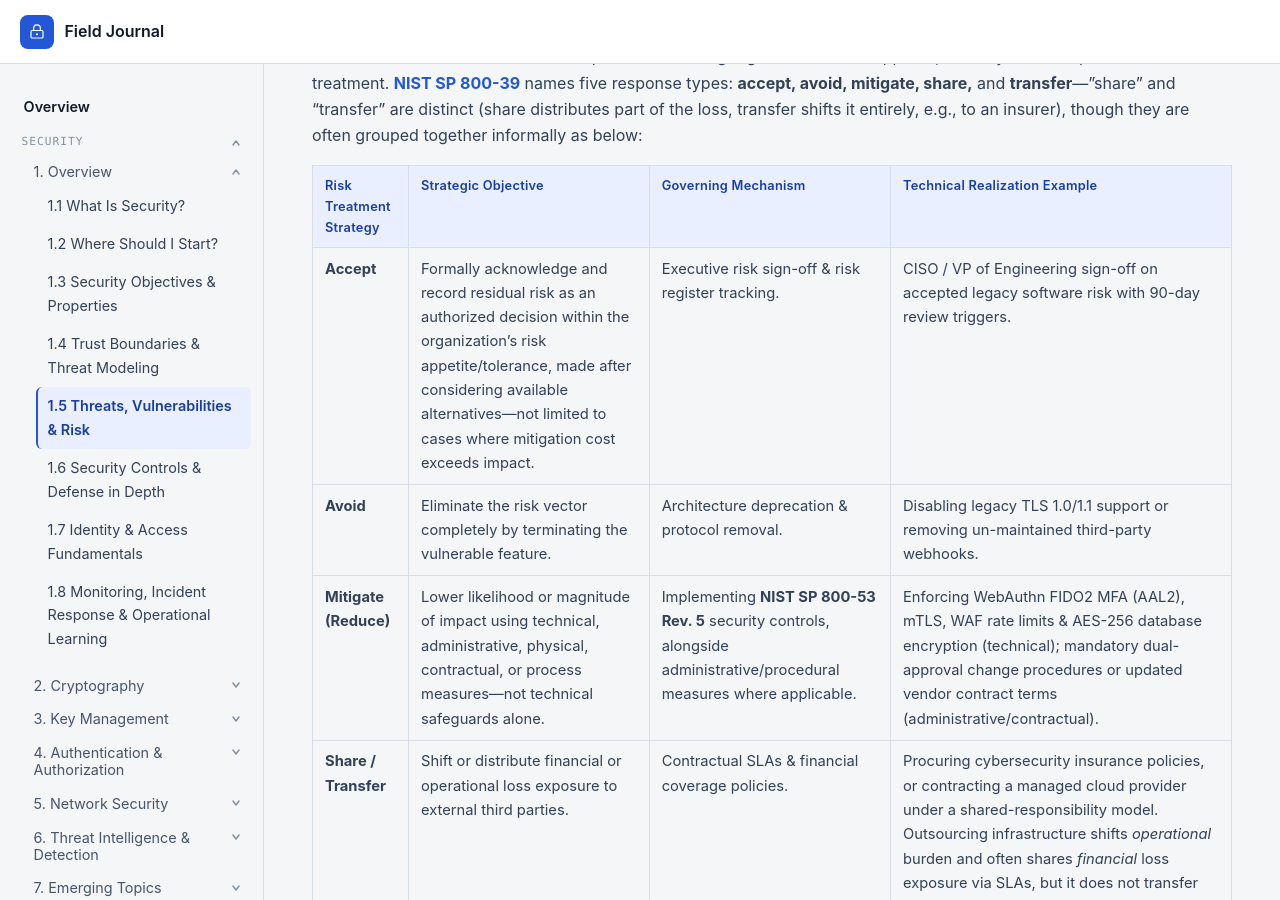
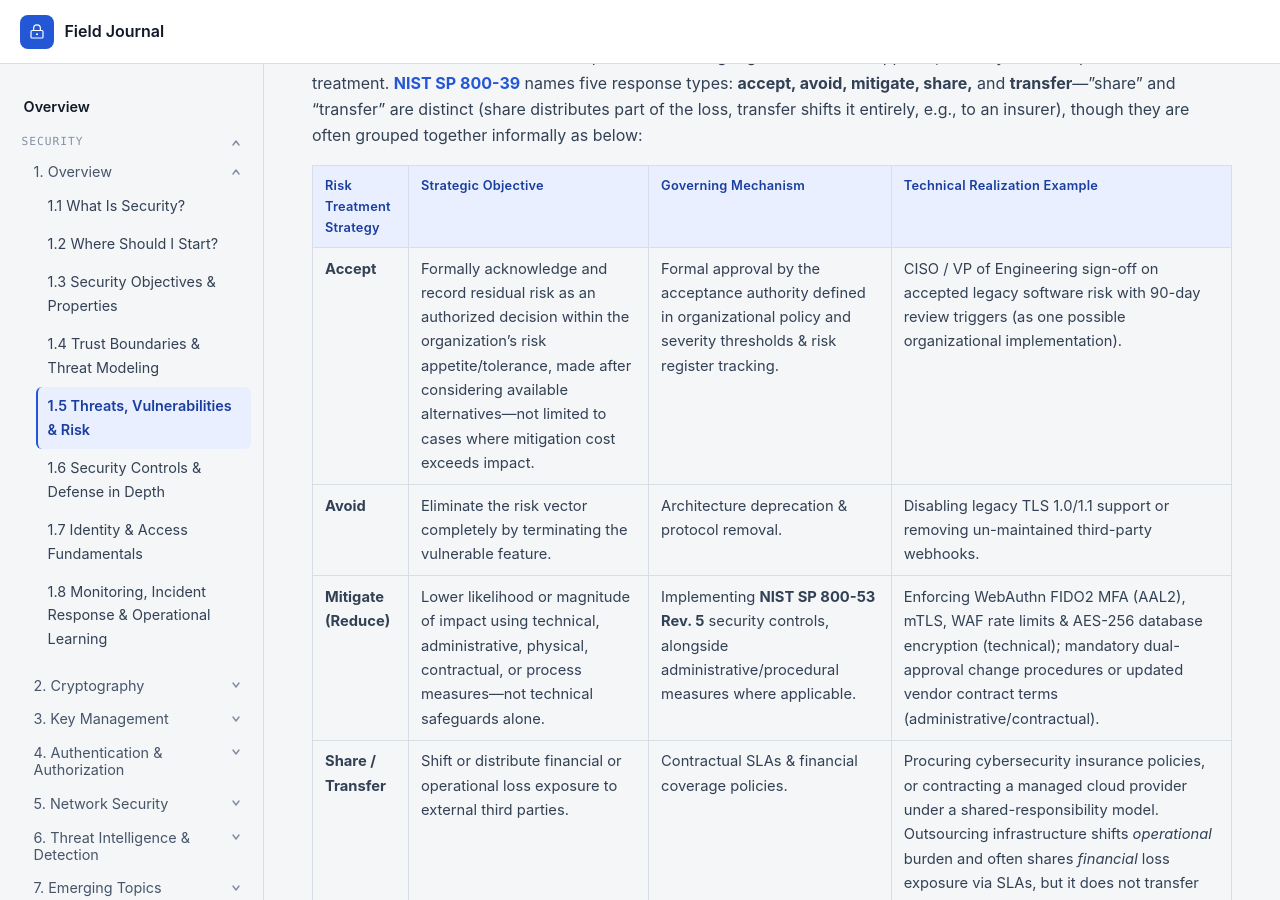
Before and after one commit to llody9977/journal, a Jekyll site: the page built from topics/risk-fundamentals.md, in a window 1280 px wide and 900 px high, scrolled down 8416 px. Built offline with Jekyll 4.4.1, drawn with Linux system fonts in a browser that asks for light colours; some of the changed text lies outside the part shown.

Commit message:
fix(section-1): align risk acceptance authority and update defense-in-depth SVG connectors and alt text

```diff
--- a/topics/risk-fundamentals.md
+++ b/topics/risk-fundamentals.md
@@ -31,7 +31,7 @@ The table below is a journal working model informed by **[NIST SP 800-30 Rev. 1]
 | **Impact** | Extent of harm resulting from a threat event—successful vulnerability exploitation is one cause, alongside operational failure, human error, dependency loss, or an environmental event with no software vulnerability involved. | Financial loss, regulatory fine, operational downtime, breach notification. | Magnitude of potential harm. |
 | **Risk Exposure** | Overall significance of potential harm. **NIST SP 800-30** describes risk as a function of threat likelihood and impact without mandating a specific formula; `Risk ≈ Likelihood × Impact` used below is a simplified journal working model, not a normative NIST equation. | Qualitative rating (*Low/Med/High*) or quantitative FAIR financial loss (USD). | Decision metric for risk treatment. |
 | **Security Control** | A technical, physical, or administrative/managerial safeguard deployed to alter risk likelihood or impact (**NIST SP 800-53**). | Web Application Firewall (WAF), WebAuthn MFA, AES-256 encryption (technical); badge access (physical); separation-of-duties policy (administrative). | Mitigating countermeasure. |
-| **Residual Risk** | Exposure remaining after security controls operate (**NIST SP 800-39**). Residual risk is simply what's left—it still requires an explicit response (accept, further mitigate, avoid, or share/transfer); it is not already accepted by default. | Exposure formally reviewed and, where accepted, signed off by executive asset owners. | Net organization risk posture. |
+| **Residual Risk** | Exposure remaining after security controls operate (**NIST SP 800-39**). Residual risk is simply what's left—it still requires an explicit response (accept, further mitigate, avoid, or share/transfer); it is not already accepted by default. | Exposure formally reviewed and, where accepted, formally approved by the acceptance authority defined in organizational policy and severity thresholds. | Net organization risk posture. |
 
 Where the qualitative `Likelihood × Impact` model above is too coarse for financial decision-making, **[Open FAIR (Factor Analysis of Information Risk)](https://www.opengroup.org/certifications/openfair)**—maintained by The Open Group under the O-RA (Risk Analysis) and O-RT (Risk Taxonomy) standards—offers a quantitative alternative: it decomposes risk into loss event frequency and loss magnitude distributions to produce a probable financial loss range (e.g., USD), rather than a Low/Medium/High label.
 
@@ -114,7 +114,7 @@ When a risk assessment identifies exposure exceeding organizational risk appetit
 
 | Risk Treatment Strategy | Strategic Objective | Governing Mechanism | Technical Realization Example |
 |---|---|---|---|
-| **Accept** | Formally acknowledge and record residual risk as an authorized decision within the organization's risk appetite/tolerance, made after considering available alternatives—not limited to cases where mitigation cost exceeds impact. | Executive risk sign-off &amp; risk register tracking. | CISO / VP of Engineering sign-off on accepted legacy software risk with 90-day review triggers. |
+| **Accept** | Formally acknowledge and record residual risk as an authorized decision within the organization's risk appetite/tolerance, made after considering available alternatives—not limited to cases where mitigation cost exceeds impact. | Formal approval by the acceptance authority defined in organizational policy and severity thresholds &amp; risk register tracking. | CISO / VP of Engineering sign-off on accepted legacy software risk with 90-day review triggers (as one possible organizational implementation). |
 | **Avoid** | Eliminate the risk vector completely by terminating the vulnerable feature. | Architecture deprecation &amp; protocol removal. | Disabling legacy TLS 1.0/1.1 support or removing un-maintained third-party webhooks. |
 | **Mitigate (Reduce)** | Lower likelihood or magnitude of impact using technical, administrative, physical, contractual, or process measures—not technical safeguards alone. | Implementing **NIST SP 800-53 Rev. 5** security controls, alongside administrative/procedural measures where applicable. | Enforcing WebAuthn FIDO2 MFA (AAL2), mTLS, WAF rate limits &amp; AES-256 database encryption (technical); mandatory dual-approval change procedures or updated vendor contract terms (administrative/contractual). |
 | **Share / Transfer** | Shift or distribute financial or operational loss exposure to external third parties. | Contractual SLAs &amp; financial coverage policies. | Procuring cybersecurity insurance policies, or contracting a managed cloud provider under a shared-responsibility model. Outsourcing infrastructure shifts *operational* burden and often shares *financial* loss exposure via SLAs, but it does not transfer the organization's own accountability for the data or regulatory obligations. |
```
Also changed, not shown: scripts/generate-journal-diagrams.mjs (+6 -6 lines), topics/security-controls-defense-in-depth.md (+1 -1 lines), assets/img/defense-in-depth-architecture.svg.
